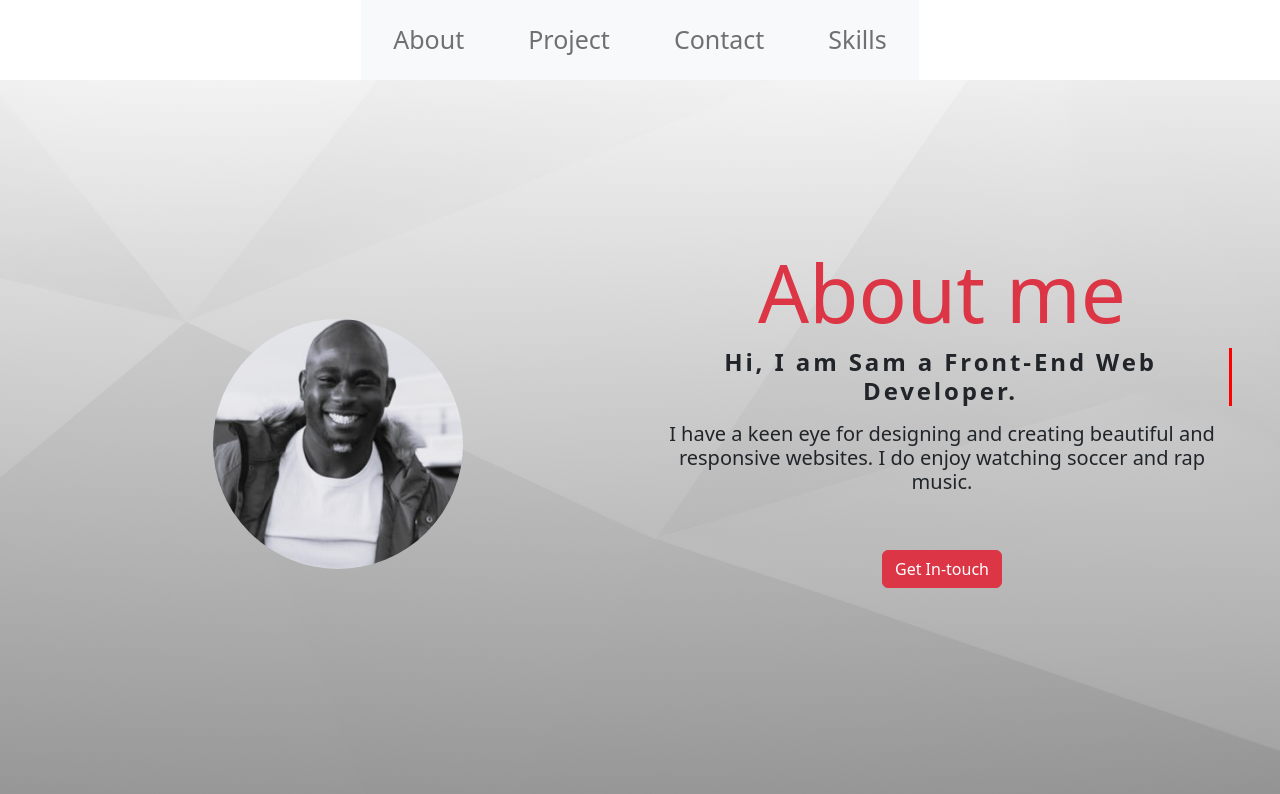
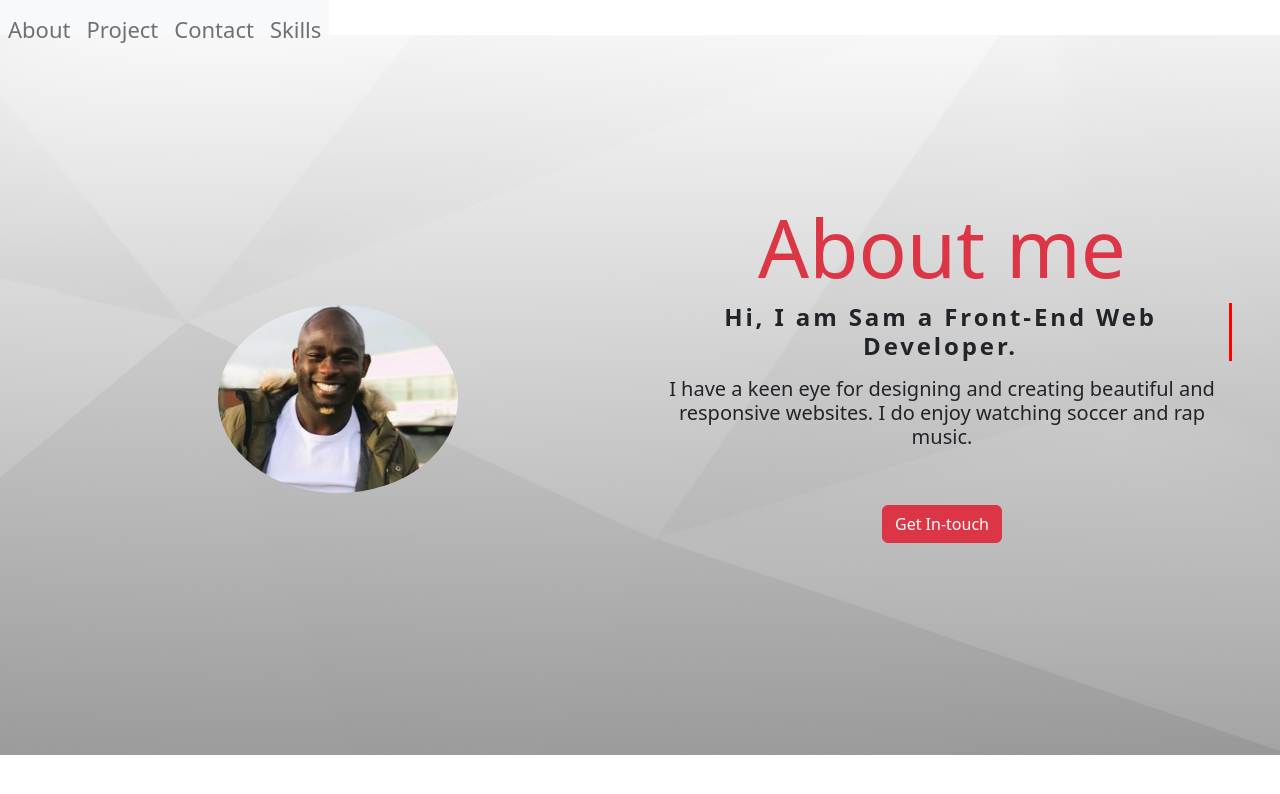
Before and after one commit to samueltuki/React_Portfolio, a React (Create React App) app: page /#/ in a window 1280 px wide. Shown: the top 794 px of the page. Built offline with nearby package versions, Linux system fonts and the light colour scheme.

Commit message:
mobile projection

```diff
--- a/src/components/NavTabs.js
+++ b/src/components/NavTabs.js
@@ -1,59 +1,61 @@
-import React from 'react';
-import { NavLink } from 'react-router-dom';
+import React from "react";
+import { NavLink } from "react-router-dom";
 
 function NavTabs() {
   return (
-    <div className='d-flex justify-content-center navvv navStick'>
-    <nav className="navbar navbar-expand-lg  bg-light " style={{height: '80px'}}>
+    <div className="d-flex justify-content-between navvv navStick nav-bar ">
+      <nav
+        className="navbar navbar-expand-md  bg-light "
+        style={{ height: "35px" }}
+      >
         <button
-        className="navbar-toggler"
+          className="navbar-toggler collapsed"
           type="button"
           data-toggle="collapse"
-        data-target="#navbarNav"
-        aria-controls="navbarNav"
-        aria-expanded="false"
-        aria-label="Toggle navigation"
+          data-target="#collapsibleNavbar"
+          aria-aria-expanded="false"
         >
           <span className="navbar-toggler-icon"></span>
         </button>
-      <div className="collapse navbar-collapse" id="navbarNav">
+        {/* navbar links */}
+        <div className="collapse navbar-collapse" id="collapsibleNavbar">
           <ul className="navbar-nav">
-          <li className="nav-item m-4">
+            <li className="nav-item mt-4">
               <NavLink
                 to="about"
                 className={({ isActive }) =>
-                isActive ? 'nav-link active' : 'nav-link'
+                  isActive ? "nav-link active" : "nav-link"
                 }
               >
                 About
               </NavLink>
             </li>
-          <li className="nav-item m-4">
+            <li className="nav-item mt-4">
               <NavLink
                 to="projectGallery"
                 className={({ isActive }) =>
-                isActive ? 'nav-link active' : 'nav-link'
+                  isActive ? "nav-link active" : "nav-link"
                 }
               >
                 Project
               </NavLink>
             </li>
-          <li className="nav-item m-4">
+            <li className="nav-item mt-4">
               <NavLink
                 to="contact"
                 end
                 className={({ isActive }) =>
-                isActive ? 'nav-link active' : 'nav-link'
+                  isActive ? "nav-link active" : "nav-link"
                 }
               >
                 Contact
               </NavLink>
             </li>
-          <li className="nav-item m-4">
+            <li className="nav-item  mt-4">
               <NavLink
                 to="skills"
                 className={({ isActive }) =>
-                isActive ? 'nav-link active' : 'nav-link'
+                  isActive ? "nav-link active" : "nav-link"
                 }
               >
                 Skills
@@ -63,8 +65,6 @@ function NavTabs() {
         </div>
       </nav>
     </div>
-
-
   );
 }
 
--- a/src/components/pages/About.js
+++ b/src/components/pages/About.js
@@ -12,7 +12,7 @@ function About() {
             <img
               src={displayImg}
               className="rounded-circle"
-              width="250rem"
+              width="240rem"
               alt="displayPicture"
             />
           </div>
--- a/src/css/style.css
+++ b/src/css/style.css
@@ -25,7 +25,7 @@ html {
   } */
 
 .collapse a {
-  font-size: 25px;
+  font-size: 22px;
 }
 
 /* hero css style ================*/
@@ -47,28 +47,33 @@ html {
 /* about me type effect */
 .typewriter {
   overflow: hidden; /* Ensures the content is not revealed until the animation */
-  border-right: .15em solid rgb(255, 0, 0); /* The typwriter cursor */
+  border-right: 0.15em solid rgb(255, 0, 0); /* The typwriter cursor */
   white-space: wrap; /* Keeps the content on a single line */
   margin: 0 auto; /* Gives that scrolling effect as the typing happens */
-  letter-spacing: .120em; /* Adjust as needed */
-  animation:
-    typing 2.5s steps(20, end),
-    blink-caret .75s ;
+  letter-spacing: 0.12em; /* Adjust as needed */
+  animation: typing 2.5s steps(20, end), blink-caret 0.75s;
 }
 
 /* The typing effect */
 @keyframes typing {
-  from { width: 0 }
-  to { width: 100% }
+  from {
+    width: 0;
+  }
+  to {
+    width: 100%;
+  }
 }
 
 /* The typewriter cursor effect */
 @keyframes blink-caret {
-  from, to { border-color: transparent }
-  50% { border-color: rgb(255, 0, 0); }
+  from,
+  to {
+    border-color: transparent;
   }
-
-
+  50% {
+    border-color: rgb(255, 0, 0);
+  }
+}
 
 /* project cards ===========*/
 
@@ -78,18 +83,14 @@ html {
   left: 0%;
 }
 
-
-
-.projectGrid{
-
+.projectGrid {
   margin: 0;
   display: grid;
-  align-items:center;
+  align-items: center;
   justify-content: center;
   grid-template-columns: 100%;
-  grid-template-rows: repeat(auto,6);
+  grid-template-rows: repeat(auto, 6);
   grid-template-areas:
-
     "project1"
     "project2"
     "project3"
@@ -121,8 +122,6 @@ html {
 #project6 {
   grid-area: project6;
 }
-
-
 
 #projects {
   background: rgb(0, 0, 0);
@@ -174,14 +173,12 @@ html {
   min-height: 40px;
 }
 
-@media only screen and (min-width:700px){
-
-  .projectGrid{
-
+@media only screen and (min-width: 700px) {
+  .projectGrid {
     margin: 0;
     display: grid;
     grid-template-columns: auto auto auto;
-    grid-template-rows: auto auto ;
+    grid-template-rows: auto auto;
     grid-template-areas:
       "project1 project1 project2"
       "project3 project4 project5"
```
Also changed, not shown: src/components/images/st.jpg (deleted), src/components/images/stt.jpg. Lines whose indentation alone changed are shown as unchanged.
